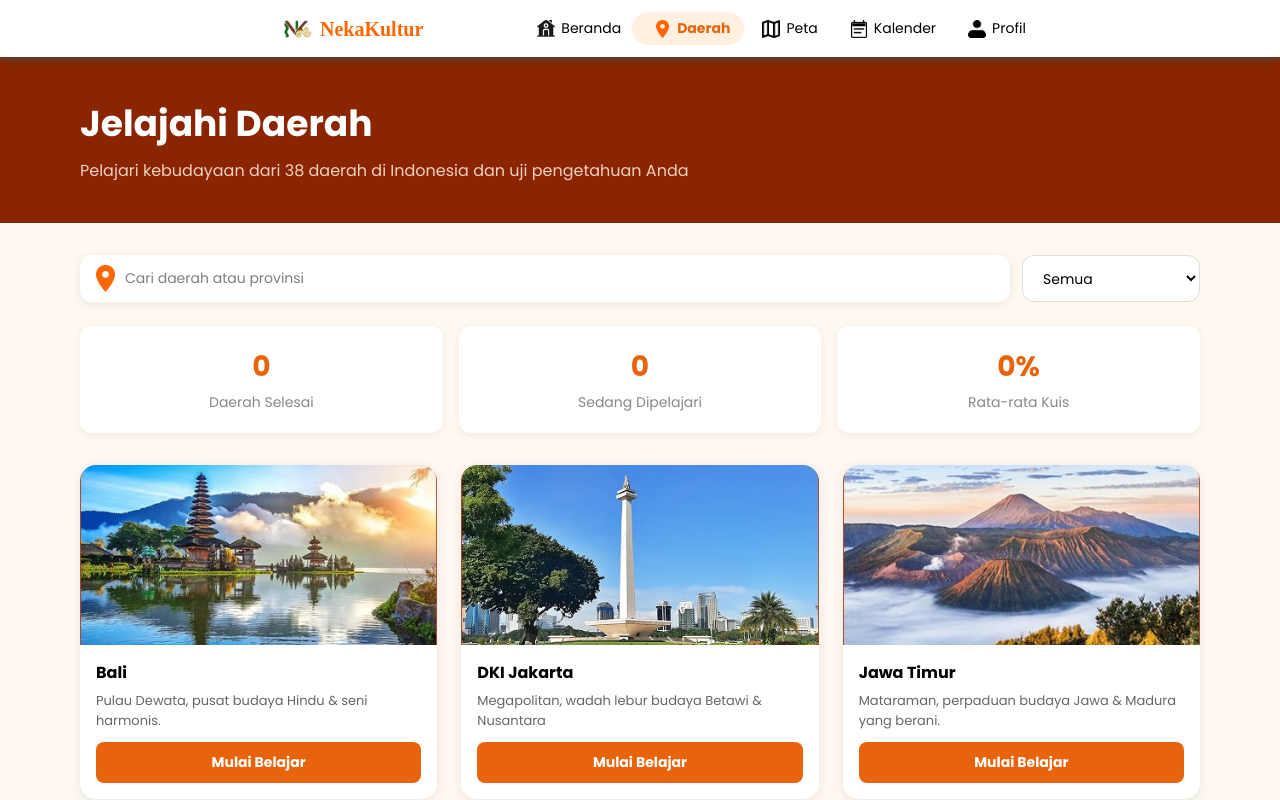
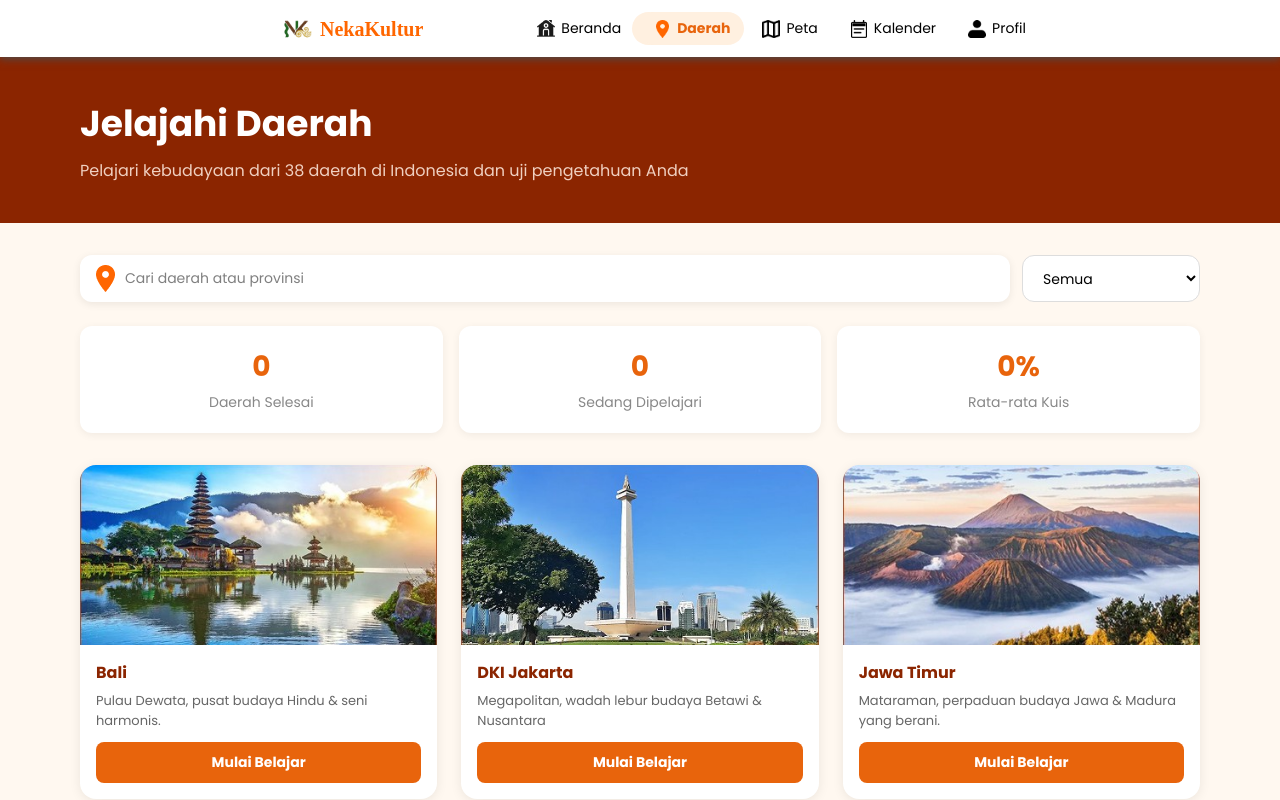
Before and after one commit to Capstone-Project-CC26-PS065/nekakultur, a React (Vite) app in the folder frontend/: page /daerah in a window 1280 px wide. Shown: the top 800 px of the page. Built offline with nearby package versions, Linux system fonts and the light colour scheme; a web font is replaced by a local one.

Commit message:
rubah warna teks provinsi

```diff
--- a/frontend/src/pages/Daerah.jsx
+++ b/frontend/src/pages/Daerah.jsx
@@ -254,6 +254,7 @@ function Daerah() {
                     fontWeight: "bold",
                     fontSize: "16px",
                     marginBottom: "6px",
+                    color: "#8B2500",
                   }}
                 >
                   {provinsi.nama}
```
